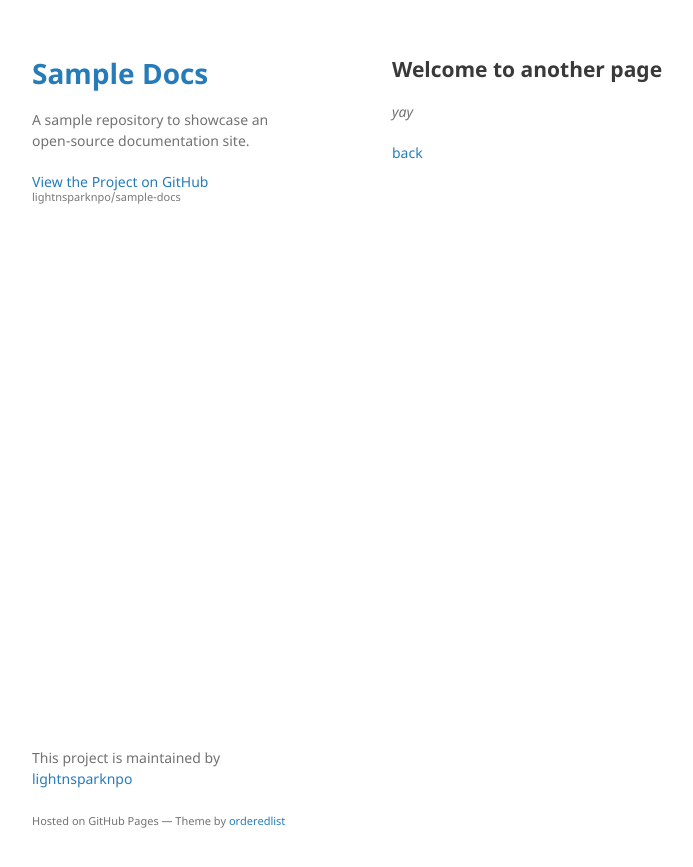
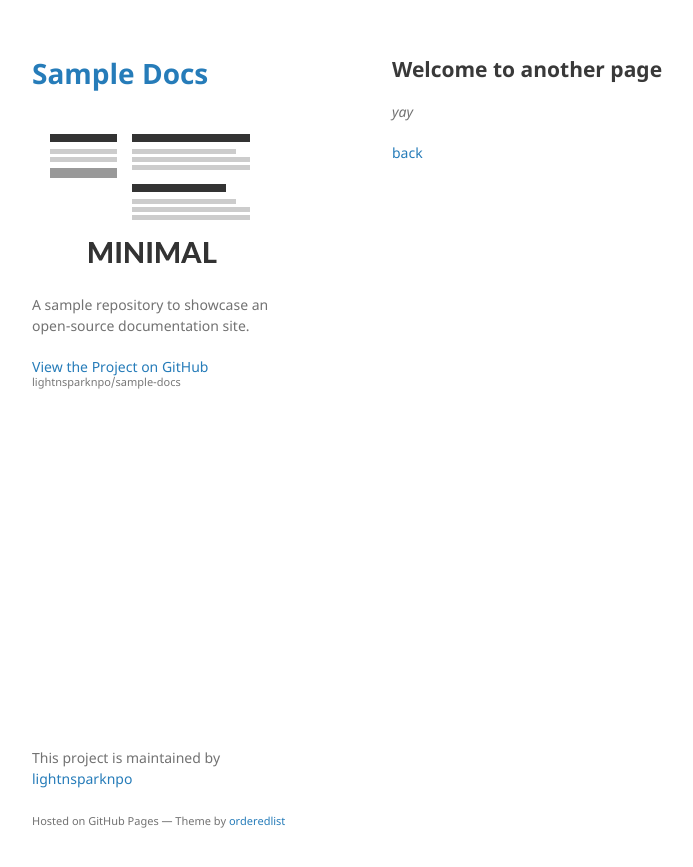
Before and after one commit to lightnsparknpo/sample-docs, a Jekyll site: the page built from another-page.md, in a window 1280 px wide. Shown: the top 867 px of the page, without its empty margins (178-871 px from the left). Built offline with Jekyll 4.4.1, drawn with Linux system fonts in a browser that asks for light colours; our own code applies the rules of GitHub Pages for plain Markdown files.

Commit message:
added logo image

```diff
--- a/_config.yml
+++ b/_config.yml
@@ -1,3 +1,4 @@
 title: Sample Docs
 description: A sample repository to showcase an open-source documentation site.
 theme: jekyll-theme-minimal
+logo: /assets/img/thumbnail.png
```
